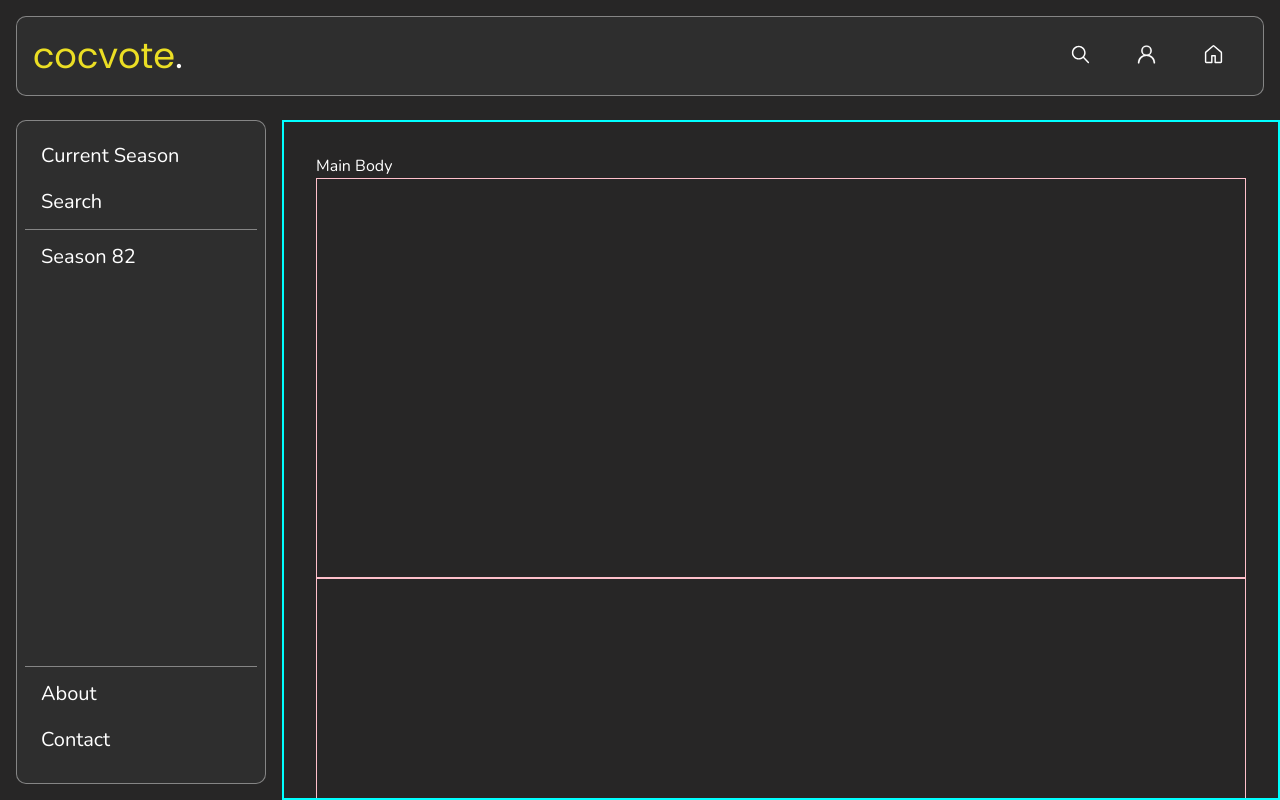
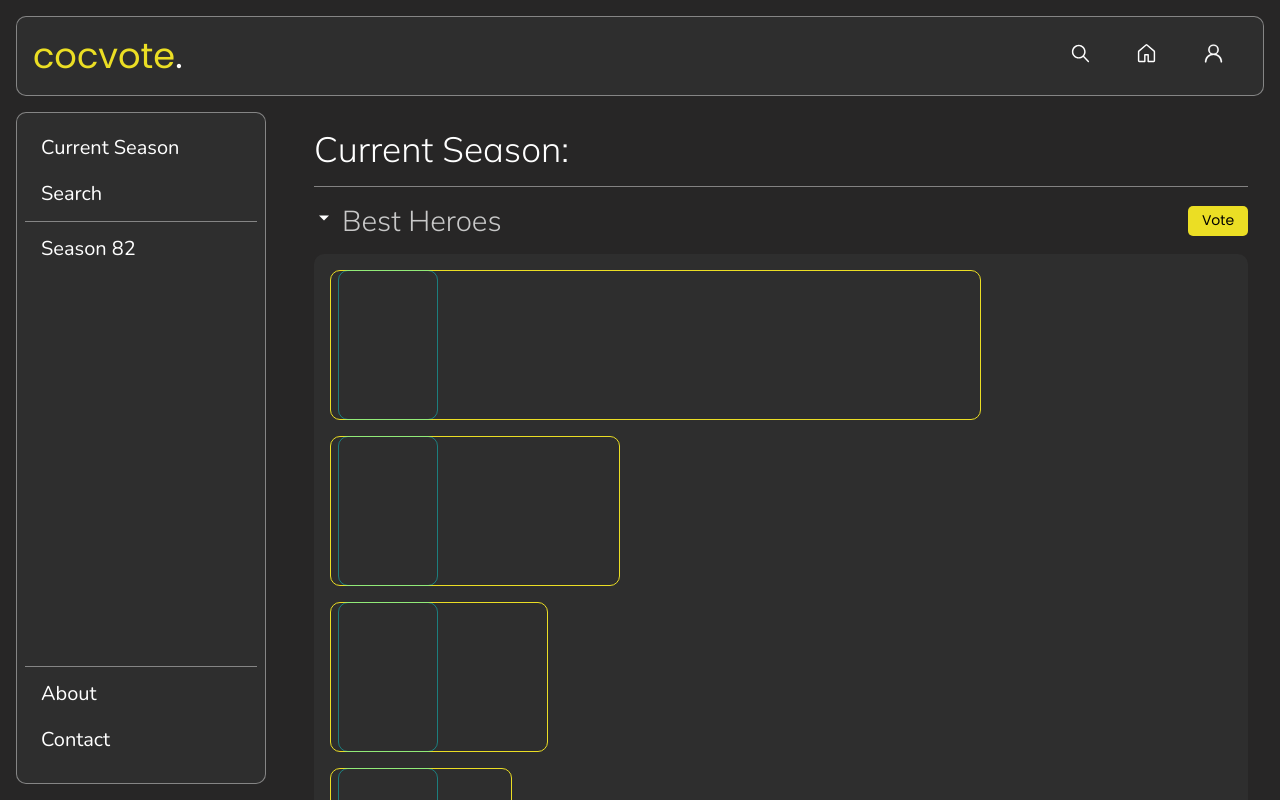
Before and after one commit to josedrios/clashvote, a React (Vite) app: page / in a window 1280 px wide. Built offline with nearby package versions, Linux system fonts and the light colour scheme; a web font is replaced by a local one.

Commit message:
Added to season page layout and styling, made a basic horizontal graph skeleton that can be reusable

```diff
--- a/src/MainBody.jsx
+++ b/src/MainBody.jsx
@@ -1,11 +1,10 @@
 import { useState } from 'react'
+import Season from './Season'
 
 function MainBody() {
   return (
     <main id = 'main-body'>
-        Main Body
-        <div className='tester'></div>
-        <div className='tester'></div>
+        <Season/>
     </main>
   )
 }
--- a/src/Navbar.jsx
+++ b/src/Navbar.jsx
@@ -27,11 +27,11 @@ function Navbar() {
           </button>
 
           <button className='nav-button'>
-            <GoPerson strokeWidth={0.15}/>
+            <GoHome strokeWidth={0.01}/>
           </button>
 
           <button className='nav-button'>
-            <GoHome strokeWidth={0.01}/>
+            <GoPerson strokeWidth={0.15}/>
           </button>
         </div>
     </nav>
--- /dev/null
+++ b/src/Season.jsx
@@ -0,0 +1,59 @@
+import { useState } from 'react'
+import { IoMdArrowDropdown } from "react-icons/io";
+
+function Season() {
+  return (
+    <div id='season-container'>
+        <h1 id='season-title'>Current Season:</h1>
+        <div className='vote-section'>
+            <div className='vote-section-header'>
+                <button className='vote-section-collapse'>
+                    <IoMdArrowDropdown />
+                </button>
+                <h3 className='vote-section-title'>
+                    Best Heroes
+                </h3>
+                <button className='vote-button'>
+                    Vote
+                </button>
+            </div>
+            <div className='horizontal-bar-graph-container'>
+                <div className='axis-section'>
+                    <div className='axis-section-header'>
+
+                    </div>
+                    <div className='test' id='queen-test'>
+
+                    </div>
+                </div>
+                <div className='axis-section'>
+                    <div className='axis-section-header'>
+
+                    </div>
+                    <div className='test' id='king-test'>
+
+                    </div>
+                </div>
+                <div className='axis-section'>
+                    <div className='axis-section-header'>
+
+                    </div>
+                    <div className='test' id='gw-test'>
+
+                    </div>
+                </div>
+                <div className='axis-section'>
+                    <div className='axis-section-header'>
+
+                    </div>
+                    <div className='test' id='rc-test'>
+
+                    </div>
+                </div>
+            </div>
+        </div>
+    </div>
+  )
+}
+
+export default Season
--- a/src/styles/abstracts/_variables.scss
+++ b/src/styles/abstracts/_variables.scss
@@ -8,6 +8,9 @@ $secondary-color: rgb(156, 146, 13);
 
 $primary-background-color: #272626;
 $secondary-background-color: rgba(48, 48, 48, 0.794);
+
+$offwhite-one: rgb(200, 200, 200);  // Medium off-white
+$offwhite-two: rgb(170, 170, 170);
 
 // Additional color options
 $border-color: #acacacb1;
@@ -36,6 +39,9 @@ $z-index-header: 1000;
 $z-index-modal: 2000;
 $z-index-overlay: 3000;
 
+// Border thickness
+$border-thickness-xs: 0.01rem;
+
 // Border radius
 $border-radius-xs: 5px;
 $border-radius-sm: 10px;
--- a/src/styles/base/_typography.scss
+++ b/src/styles/base/_typography.scss
@@ -16,7 +16,7 @@ $font-size-xlarge: 25px;
 // Font Weights
 $font-weight-extra-light: 100;
 $font-weight-light: 300;
-$font-weight-normal: 450;
+$font-weight-normal: 400;
 $font-weight-bold: 600;
 
 // Line Heights
@@ -71,6 +71,10 @@ a {
     font-weight: $font-weight-light;
 }
 
+button {
+    font-family: "Poppins", sans-serif;
+}
+
 .small-text {
     font-size: $font-size-sm;
 }
--- a/src/styles/layouts/_app.scss
+++ b/src/styles/layouts/_app.scss
@@ -4,12 +4,12 @@
 }
 
 #main-navbar {
-    border: 0.01rem solid $border-color;
+    border: $border-thickness-xs solid $border-color;
     border-radius: $border-radius-sm;
     padding: $spacing-medium $spacing-medium;
     background-color: $secondary-background-color;
     margin: $spacing-medium;
-    margin-bottom: $spacing-small;
+    margin-bottom: 0;
     min-height: 80px;
     position: sticky;
     top: 0;
@@ -19,7 +19,6 @@
 }
 
 #main-container {
-    //border: 4px solid purple;
     display: flex;
     flex-direction: row;
     flex-grow: 1;
@@ -27,7 +26,7 @@
 }
 
 #main-sidebar {
-    border: 0.06rem solid $border-color;
+    border: $border-thickness-xs solid $border-color;
     border-radius: $border-radius-sm;
     margin: $spacing-medium;
     padding: $spacing-medium $spacing-small;
@@ -39,16 +38,11 @@
 }
 
 #main-body {
-    margin-top: $spacing-medium;
-    border: 2px solid cyan;
+    margin: 0 auto 0 auto;
+    max-width: 1600px;
     padding: $spacing-large;
     flex-grow: 1;
     overflow: auto;
-}
-
-.tester {
-    border: 1px solid pink;
-    height: 400px;
 }
 
 @media (max-width: #{$breakpoint-md}) {
--- a/src/styles/layouts/_navbar.scss
+++ b/src/styles/layouts/_navbar.scss
@@ -54,7 +54,7 @@
     #main-navbar {
         padding: $spacing-xsmall;
         flex-wrap: wrap;
-        height: 210px;
+        height: 140px;
     }
 
     #bars-icon-button {
--- /dev/null
+++ b/src/styles/layouts/_season.scss
@@ -0,0 +1,99 @@
+#season-container {
+    display: flex;
+    flex-direction: column;
+}
+
+#season-title {
+    padding-bottom: $spacing-medium;
+    border-bottom: $border-thickness-xs solid $border-color;
+    color: white;
+}
+
+.vote-section {
+    margin-top: $spacing-medium;
+}
+
+.vote-section-header {
+    display: flex;
+    flex-direction: row;
+    align-items: center;
+    margin-bottom: $spacing-medium
+}
+
+.vote-section-collapse {
+    background-color: transparent;
+    font-size: $font-size-large;
+    margin-right: $spacing-small;
+
+    svg {
+        transition: $transition-duration-fast $transition-ease;
+    }
+}
+
+.vote-section-collapse:hover svg{
+    transform-origin: center;
+    rotate: -90deg;
+}
+
+.vote-section-title {
+    text-wrap: nowrap;
+    color: $offwhite-one;
+}
+
+.vote-button {
+    margin-left: auto;
+    height: 30px;
+    background-color: $primary-color;
+    font-size: $font-size-sm;
+    color: black;
+    width: 60px;
+    border-radius: $border-radius-xs;
+}
+
+.horizontal-bar-graph-container {
+    background-color: $secondary-background-color;
+    border-radius: $border-radius-sm;
+    width: 100%;
+    padding: $spacing-medium $spacing-medium;
+}
+
+.axis-section {
+    height: 150px;
+    display: flex;
+    flex-direction: row;
+    margin-bottom: $spacing-medium;
+    position: relative;
+}
+
+.axis-section-header {
+    border-radius: $border-radius-sm;
+    border: 1px solid rgba(0, 255, 255, 0.386);
+    position: absolute;
+    margin-left: $spacing-small;
+    width: 100px;
+    height: 100%;
+}
+
+.test {
+    border-radius: $border-radius-sm;
+    border: 1px solid $primary-color;
+    height: 100%;
+    min-width: 120px;
+    margin-left: 0;
+}
+
+#queen-test {
+    width: calc(60% + 110px);
+}
+
+#king-test {
+    width: calc(20% + 110px);
+}
+
+#gw-test {
+    width: calc(12% + 110px);
+}
+
+#rc-test {
+    width: calc(8% + 110px);
+}
--- a/src/styles/layouts/_sidebar.scss
+++ b/src/styles/layouts/_sidebar.scss
@@ -15,7 +15,7 @@
 
     &:hover{
         background-color: rgba(36, 36, 36, 0.653);
-            transform: translateX($spacing-small);
+            transform: translateX($spacing-xsmall);
     }
 }
 
--- a/src/styles/main.scss
+++ b/src/styles/main.scss
@@ -9,6 +9,7 @@
 @import './layouts/app';
 @import './layouts/sidebar';
 @import './layouts/navbar';
+@import './layouts/season';
 
 // Components
 @import './components/buttons';
```
